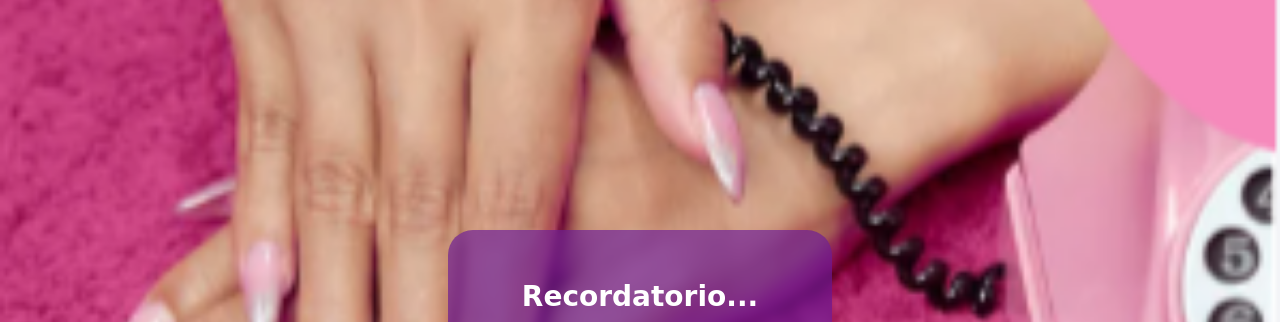
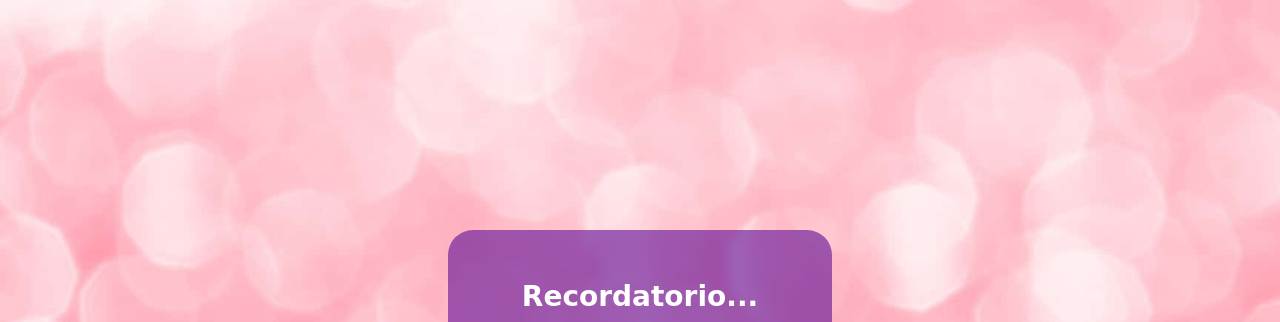
Before and after one commit to Danny200431/DH-Glam-Nails, a plain HTML site: page index.html in a window 1280 px wide. Shown: the top 322 px of the page. Drawn offline with Linux system fonts and the light colour scheme.

Commit message:
cambio de fondo

```diff
--- a/styles.css
+++ b/styles.css
@@ -11,7 +11,7 @@
 
 .bienvenida{
   height:100vh;
-  background:url('imagen1.PNG') center/cover no-repeat; /* AQUI ESTA TU IMAGEN */
+  background:url('fondo.jpg') center/cover no-repeat; /* AQUI ESTA TU IMAGEN */
   display:flex;
   justify-content:center;
   align-items:center;
```
Also changed, not shown: fondo.jpg (added), imagen1.PNG (deleted).
